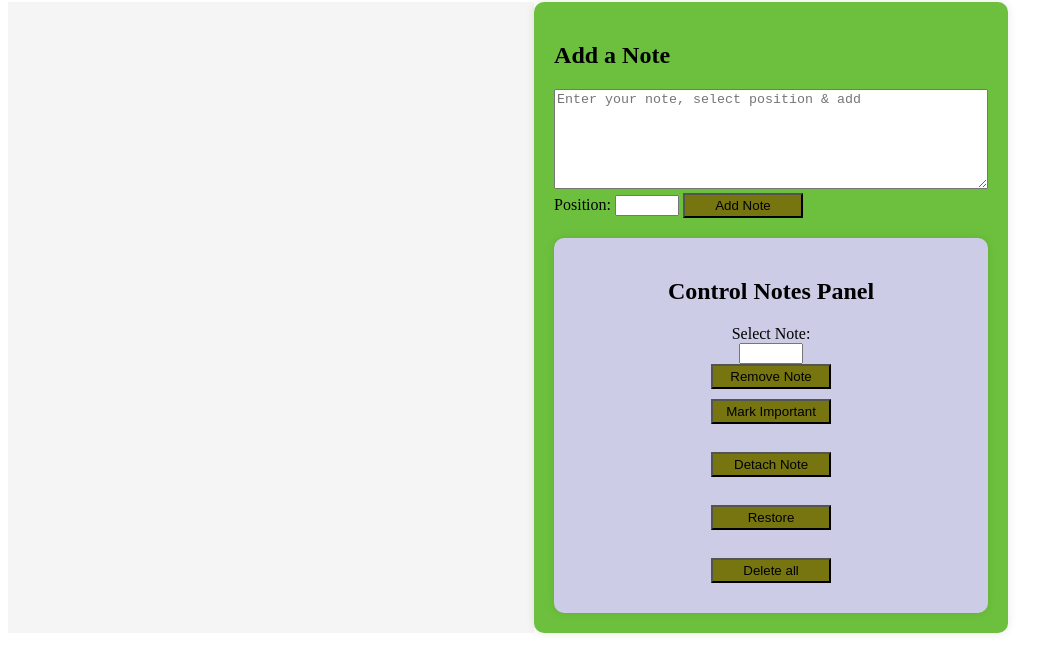
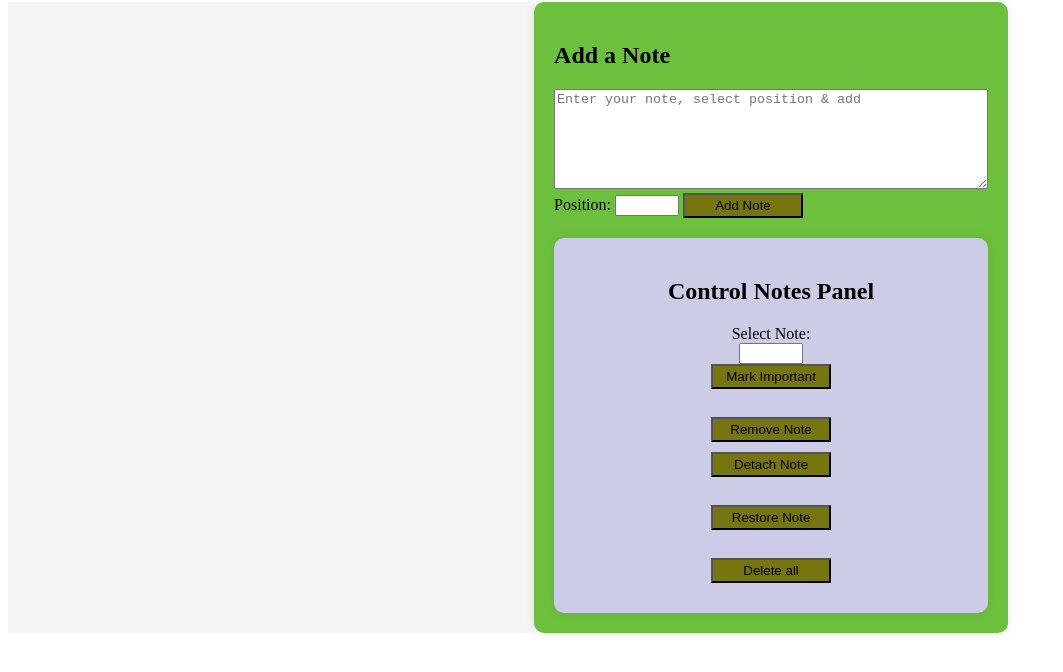
Before and after one commit to EliBrown-py/Noteapp, a plain HTML site: page index.html in a window 1280 px wide. Shown: the part 78-750 px from the top of the page, without its empty margins (0-1063 px from the left). Drawn offline with Linux system fonts and the light colour scheme.

Commit message:
Update index.html

```diff
--- a/index.html
+++ b/index.html
@@ -24,10 +24,10 @@
                 <h2>Control Notes Panel</h2>
                 <label for="noteNumber">Select Note:</label>
                 <input type="number" id="noteNumber" min="1" max="999">
+                <button onclick="markAsImportant()">Mark Important</button><br>
                 <button onclick="removeNote()">Remove Note</button>
-                <button onclick="markAsImportant()">Mark Important</button><br>
                 <button onclick="temporarilyRemove()">Detach Note</button><br>
-                <button onclick="restorePara()">Restore</button><br>
+                <button onclick="restorePara()">Restore Note</button><br>
                 <button id="btn_getRidOf" onclick="getRidOfAll()">Delete all</button>
             </div>
           </div>
```
